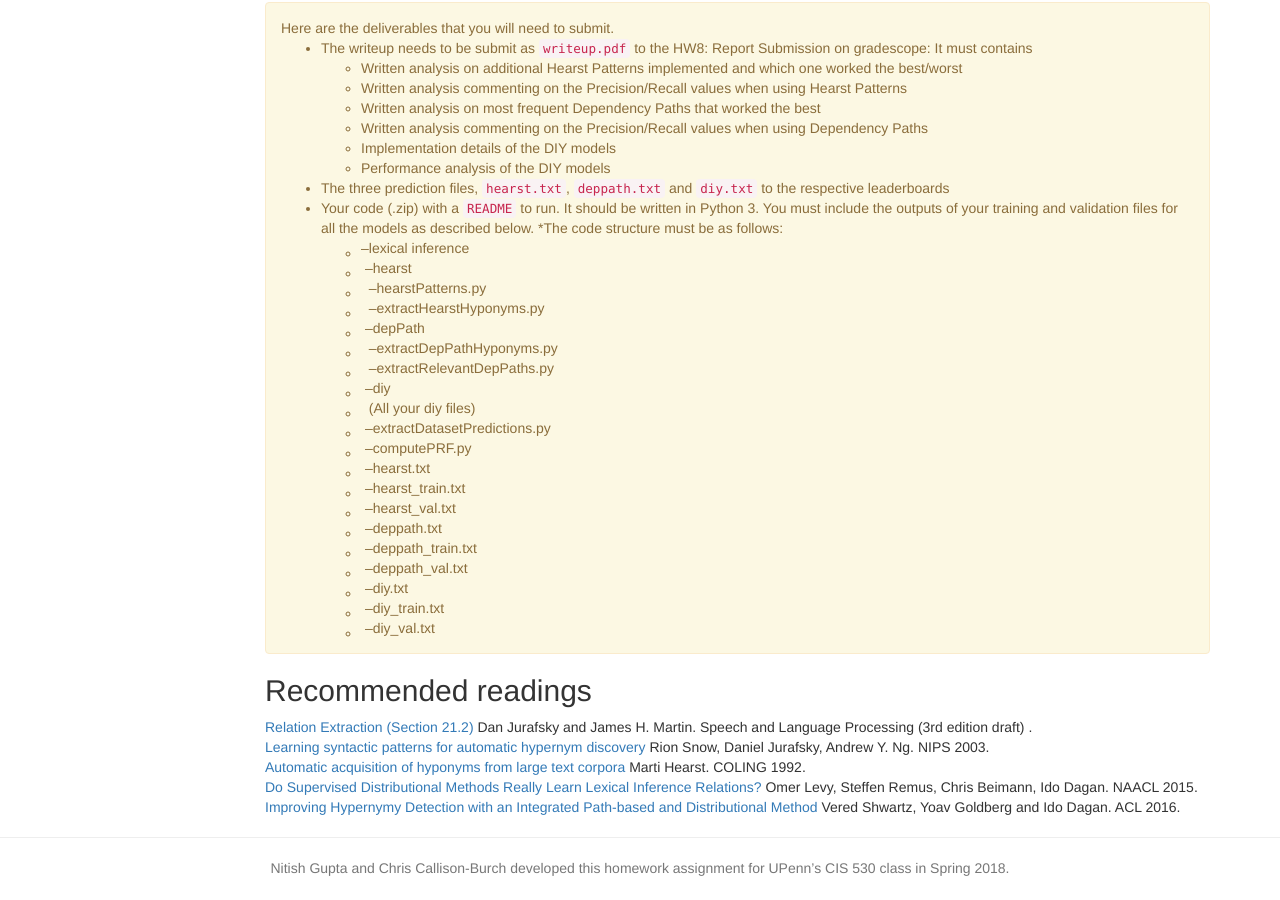
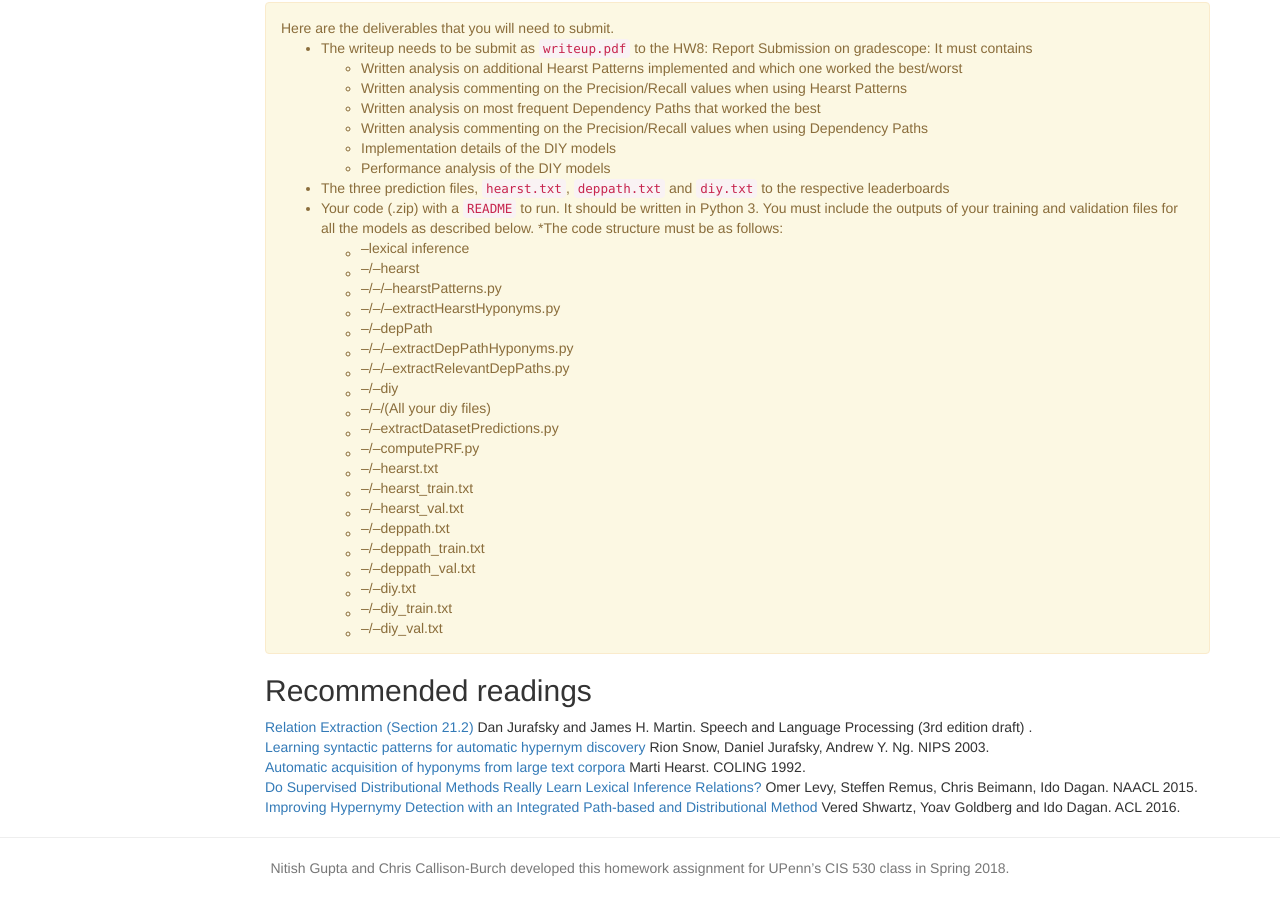
Before and after one commit to computational-linguistics-class/computational-linguistics-class.github.io, a Jekyll site: the page built from assignment8.md, in a window 1280 px wide and 900 px high, scrolled down 4593 px. Built offline with Jekyll 4.4.1, drawn with Linux system fonts in a browser that asks for light colours; nearby versions of some CDN libraries; a script that is not in the unit is left out.

Commit message:
Minor fixes

```diff
--- a/assignment8.md
+++ b/assignment8.md
@@ -313,25 +313,25 @@ Here are the deliverables that you will need to submit.
 * Your code (.zip) with a `README` to run. It should be written in Python 3. You must include the outputs of your training and validation files for all the models as described below.
   *The code structure must be as follows:
     *|--lexical inference
-    *|  |--hearst
-    *|  |  |--hearstPatterns.py
-    *|  |  |--extractHearstHyponyms.py
-    *|  |--depPath
-    *|  |  |--extractDepPathHyponyms.py
-    *|  |  |--extractRelevantDepPaths.py
-    *|  |--diy
-    *|  |  |(All your diy files)
-    *|  |--extractDatasetPredictions.py
-    *|  |--computePRF.py
-    *|  |--hearst.txt
-    *|  |--hearst_train.txt
-    *|  |--hearst_val.txt
-    *|  |--deppath.txt
-    *|  |--deppath_train.txt
-    *|  |--deppath_val.txt
-    *|  |--diy.txt
-    *|  |--diy_train.txt
-    *|  |--diy_val.txt
+    *|--/--hearst
+    *|--/--/--hearstPatterns.py
+    *|--/--/--extractHearstHyponyms.py
+    *|--/--depPath
+    *|--/--/--extractDepPathHyponyms.py
+    *|--/--/--extractRelevantDepPaths.py
+    *|--/--diy
+    *|--/--/(All your diy files)
+    *|--/--extractDatasetPredictions.py
+    *|--/--computePRF.py
+    *|--/--hearst.txt
+    *|--/--hearst_train.txt
+    *|--/--hearst_val.txt
+    *|--/--deppath.txt
+    *|--/--deppath_train.txt
+    *|--/--deppath_val.txt
+    *|--/--diy.txt
+    *|--/--diy_train.txt
+    *|--/--diy_val.txt
 
 
 
```
